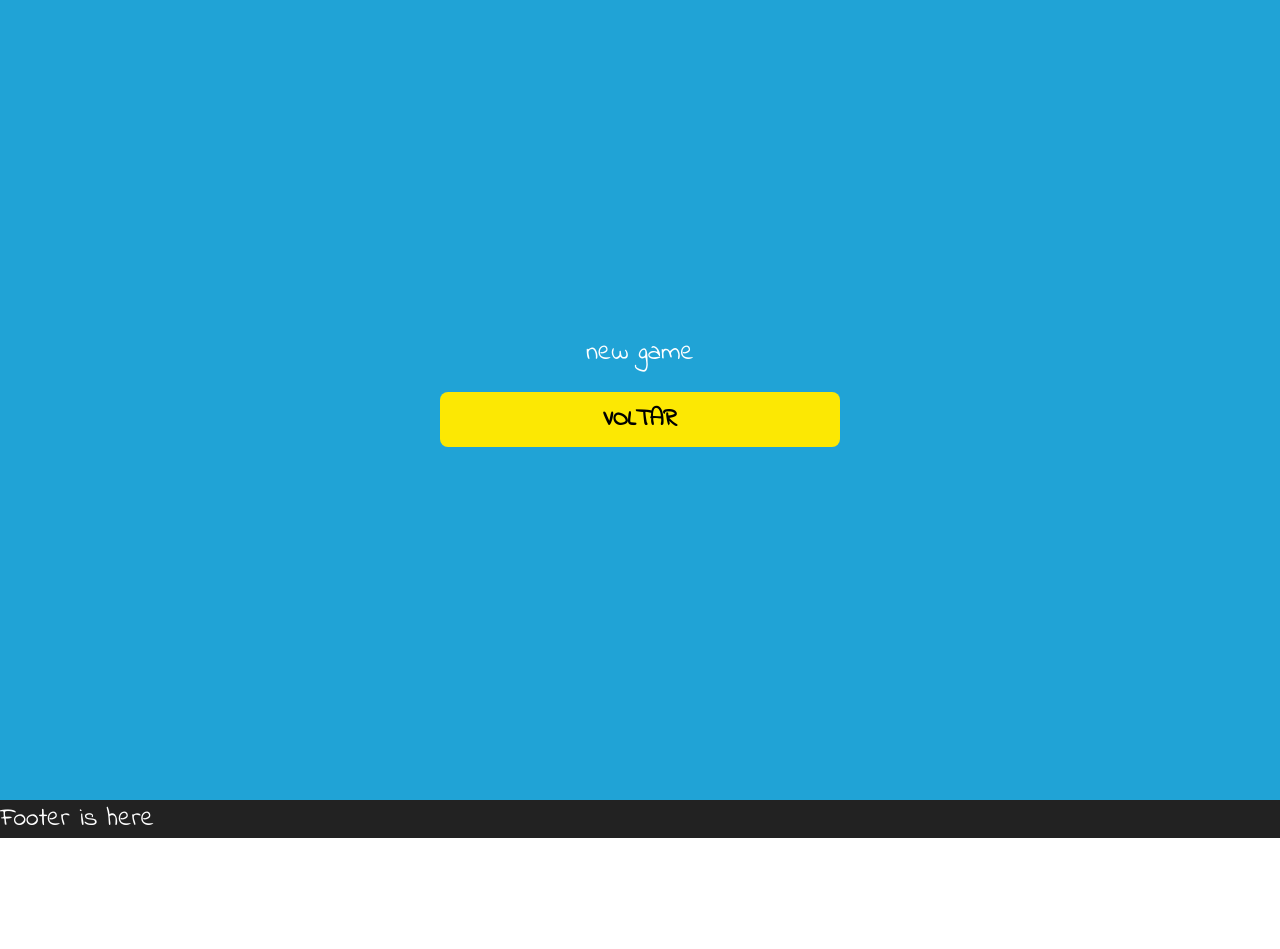
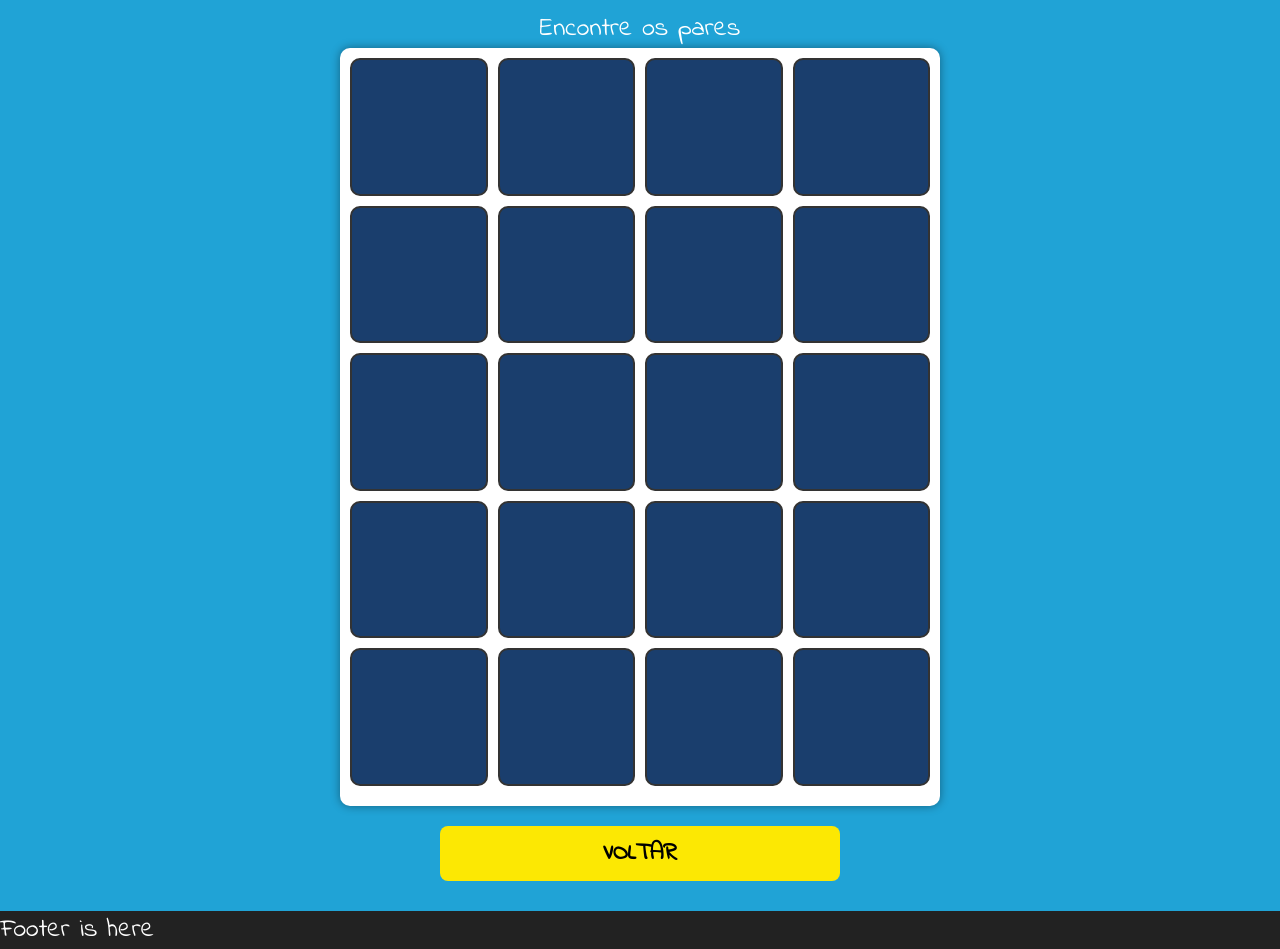
Before and after one commit to oliveira-victor/memory_game, a React (Vite) app: page / in a window 1280 px wide. Both pictures are taken after a click on the button "NOVO JOGO". Before the commit the page ends 838 px from the top, so only its background shows below. Built offline with nearby package versions, Linux system fonts and the light colour scheme; the HTML template or start-up script is replaced by a standard one.

Commit message:
game setup done, main logics

```diff
--- /dev/null
+++ b/src/components/Button/Card/index.tsx
@@ -0,0 +1,26 @@
+import * as S from './styles'
+
+type CardProps = {
+    img: string
+    stat: string
+}
+
+type Props = {
+    item: CardProps
+    id: number
+    handleClick: (id: number) => void
+}
+
+
+const Card = ({ item, id, handleClick }: Props) => {
+
+    const itemClass = item.stat ? " active " + item.stat : ""
+
+    return (
+        <S.Card className={itemClass} onClick={() => handleClick(id)}>
+            <img src={item.img} alt="Card" />
+        </S.Card>
+    )
+}
+
+export default Card
--- /dev/null
+++ b/src/components/Button/Card/styles.ts
@@ -0,0 +1,20 @@
+import styled from "styled-components";
+
+export const Card = styled.div`
+    background-color:#1a3e6d;
+    border: 2px solid #333;
+    border-radius: 10px;
+    aspect-ratio: 1 / 1;
+    display: flex;
+    justify-content: center;
+    align-items: center;
+    font-size: 1.5rem;
+    cursor: pointer;
+
+    & img {
+        max-width: 100%;
+        height: auto;
+        object-fit: cover;
+        display: none;
+    }
+`
--- a/src/containers/NewGame/index.tsx
+++ b/src/containers/NewGame/index.tsx
@@ -1,6 +1,85 @@
+import { useState } from 'react'
+import * as S from './styles'
+import Card from '../../components/Button/Card'
+
 const NewGame = () => {
+
+    const [items, setItems] = useState([
+        { id: 1, img: 'https://img.freepik.com/premium-vector/lion-illustration-kids_495897-93.jpg', stat: '' },
+        { id: 1, img: 'https://img.freepik.com/premium-vector/lion-illustration-kids_495897-93.jpg', stat: '' },
+        { id: 2, img: 'https://img.freepik.com/premium-vector/cute-adorable-rabbit-cartoon-character-vector-illustration-funny-easter-bunny-flat-design-template_135170-3036.jpg?semt=ais_hybrid', stat: '' },
+        { id: 2, img: 'https://img.freepik.com/premium-vector/cute-adorable-rabbit-cartoon-character-vector-illustration-funny-easter-bunny-flat-design-template_135170-3036.jpg?semt=ais_hybrid', stat: '' },
+        { id: 3, img: 'https://as1.ftcdn.net/jpg/01/45/90/18/1000_F_145901814_nBmEjqsHVnAsy3upYbyKFVSU4hj24K2h.jpg', stat: '' },
+        { id: 3, img: 'https://as1.ftcdn.net/jpg/01/45/90/18/1000_F_145901814_nBmEjqsHVnAsy3upYbyKFVSU4hj24K2h.jpg', stat: '' },
+        { id: 4, img: 'https://static.vecteezy.com/system/resources/previews/008/950/999/non_2x/a-simple-cute-red-bird-with-heart-shaped-feathers-on-its-tail-cute-decorative-character-for-valentine-s-day-cards-simple-flat-color-illustration-isolated-on-white-background-vector.jpg', stat: '' },
+        { id: 4, img: 'https://static.vecteezy.com/system/resources/previews/008/950/999/non_2x/a-simple-cute-red-bird-with-heart-shaped-feathers-on-its-tail-cute-decorative-character-for-valentine-s-day-cards-simple-flat-color-illustration-isolated-on-white-background-vector.jpg', stat: '' },
+        { id: 5, img: 'https://as2.ftcdn.net/jpg/01/79/68/05/1000_F_179680524_OdzHcuIJn0q3pfqaFtGMYoJiMUt3yqJD.jpg', stat: '' },
+        { id: 5, img: 'https://as2.ftcdn.net/jpg/01/79/68/05/1000_F_179680524_OdzHcuIJn0q3pfqaFtGMYoJiMUt3yqJD.jpg', stat: '' },
+        { id: 6, img: 'https://img.freepik.com/free-vector/hand-drawn-pitbull-illustration_52683-62647.jpg', stat: '' },
+        { id: 6, img: 'https://img.freepik.com/free-vector/hand-drawn-pitbull-illustration_52683-62647.jpg', stat: '' },
+        { id: 7, img: 'https://img.freepik.com/free-psd/kawaii-cat-illustration_23-2151299390.jpg?semt=ais_hybrid', stat: '' },
+        { id: 7, img: 'https://img.freepik.com/free-psd/kawaii-cat-illustration_23-2151299390.jpg?semt=ais_hybrid', stat: '' },
+        { id: 8, img: 'https://static.vecteezy.com/system/resources/thumbnails/007/270/752/small_2x/cartoon-green-snake-on-white-background-vector.jpg', stat: '' },
+        { id: 8, img: 'https://static.vecteezy.com/system/resources/thumbnails/007/270/752/small_2x/cartoon-green-snake-on-white-background-vector.jpg', stat: '' },
+        { id: 9, img: 'https://img.freepik.com/premium-vector/capybara-cute-white-background-vector-illustration-cutie-funny-capybara-cartoon-portrait_702545-1281.jpg', stat: '' },
+        { id: 9, img: 'https://img.freepik.com/premium-vector/capybara-cute-white-background-vector-illustration-cutie-funny-capybara-cartoon-portrait_702545-1281.jpg', stat: '' },
+        { id: 10, img: 'https://as2.ftcdn.net/v2/jpg/04/79/05/27/1000_F_479052730_6GqTcbr3b0O5HiJ6DnFdI3gasfofYHnf.jpg', stat: '' },
+        { id: 10, img: 'https://as2.ftcdn.net/v2/jpg/04/79/05/27/1000_F_479052730_6GqTcbr3b0O5HiJ6DnFdI3gasfofYHnf.jpg', stat: '' }
+    ].sort(() => Math.random() - 0.5))
+
+    const [prev, setPrev] = useState<number>(-1)
+    const [disabled, setDisabled] = useState(false)
+    const [success, setSuccess] = useState(0)
+    const [touch, setTouch] = useState(0)
+
+    function check(current: number) {
+        if (disabled) return
+        setDisabled(true)
+        setTouch(touch + 1)
+
+        if (items[current].id == items[prev].id) {
+            setSuccess(success + 1)
+            items[current].stat = 'correct'
+            items[prev].stat = 'correct'
+            setItems([...items])
+            setPrev(-1)
+            if (success === 9) {
+                alert(`Você ganhou em ${touch} toques!`)
+            }
+            setDisabled(false)
+        } else {
+            items[current].stat = 'wrong'
+            items[prev].stat = 'wrong'
+            setItems([...items])
+            setTimeout(() => {
+                items[current].stat = ''
+                items[prev].stat = ''
+                setItems([...items])
+                setPrev(-1)
+                setDisabled(false)
+            }, 1000)
+        }
+    }
+
+    function handleClick(id: number) {
+        if (prev === -1) {
+            items[id].stat = "active"
+            setItems([...items])
+            setPrev(id)
+        } else {
+            check(id)
+        }
+    }
+
     return (
-        <p>new game</p>
+        <>
+            <p>Encontre os pares</p>
+            <S.MainBoard>
+                {items.map((item, index) => (
+                    <Card key={index} item={item} id={index} handleClick={handleClick} />
+                ))}
+            </S.MainBoard>
+        </>
     )
 }
 
--- /dev/null
+++ b/src/containers/NewGame/styles.ts
@@ -0,0 +1,16 @@
+import styled from "styled-components";
+
+export const MainBoard = styled.div`
+    background-color: #fff;
+    width: 96vw;
+    max-width: 600px;
+    margin: 0 auto;
+    padding: 10px;
+    border-radius: 10px;
+    box-shadow: 0 0 10px rgba(0, 0, 0, 0.4);
+    display: grid;
+    grid-template-columns: repeat(4, 1fr);
+    grid-template-rows: repeat(6, 1fr);
+    gap: 10px;
+    aspect-ratio: 6 / 4;
+`
--- a/src/styles/index.ts
+++ b/src/styles/index.ts
@@ -37,6 +37,14 @@ export const GlobalStyle = createGlobalStyle`
         a {
             color: ${colors.main};
         }
+
+        .active {
+            display: block;
+        }
+
+        .active img {
+            display: block;
+        }
     }
 `
 
```
